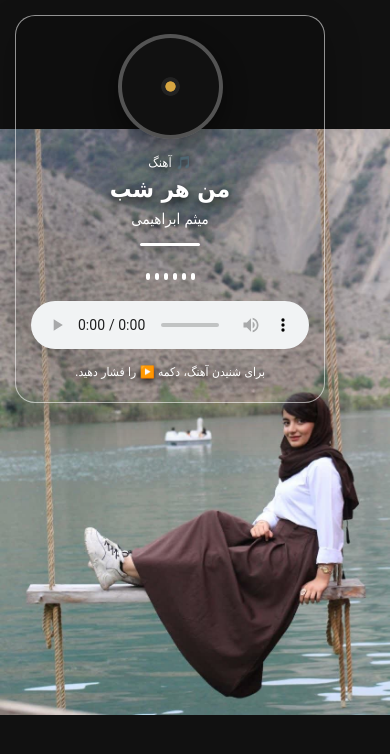
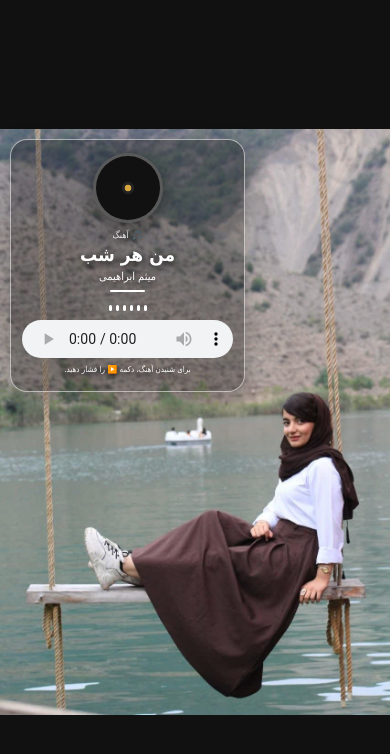
Before and after one commit to mahdifallah20/man-har-shab, a plain HTML site: page photo.html in a window 390 px wide. Drawn offline with Linux system fonts and the light colour scheme.

Commit message:
Update photo.html

```diff
--- a/photo.html
+++ b/photo.html
@@ -13,9 +13,9 @@
 
 <style>
 
-/* =========================
+/* =====================================
    تنظیمات اصلی
-========================= */
+===================================== */
 
 * {
     box-sizing: border-box;
@@ -28,15 +28,9 @@ body {
     height: 100%;
 }
 
-
 body {
 
-    width: 100%;
-    min-height: 100vh;
-
     background: #111;
-
-    color: white;
 
     font-family:
         Tahoma,
@@ -44,109 +38,114 @@ body {
         sans-serif;
 
     overflow: hidden;
+
+    display: flex;
+
+    justify-content: center;
+
+    align-items: center;
 }
 
 
-/* =========================
-   عکس اصلی
-========================= */
+/* =====================================
+   محدوده واقعی عکس
+   نسبت عکس اصلی:
+   853 × 1280
+===================================== */
+
+.photo-wrap {
+
+    position: relative;
+
+    height: min(100vh, 150.06vw);
+
+    aspect-ratio: 853 / 1280;
+
+    flex-shrink: 0;
+
+}
+
+
+/* =====================================
+   خود عکس اصلی
+
+   هیچ تغییر، فیلتر یا تاری ندارد
+===================================== */
 
 .photo {
 
-    position: fixed;
+    position: absolute;
 
-    top: 0;
-    left: 0;
+    inset: 0;
 
-    width: 100vw;
-    height: 100vh;
+    width: 100%;
 
-    /*
-       مهم:
-       عکس اصلاً بریده یا زوم نمی‌شود.
-    */
+    height: 100%;
 
     object-fit: contain;
 
-    object-position: center center;
-
-    /*
-       هیچ فیلتر یا تاری وجود ندارد.
-    */
+    object-position: center;
 
     filter: none;
 
     opacity: 1;
 
-    z-index: 1;
+    display: block;
 }
 
 
-/* =========================
-   لایه روی عکس
-   کاملاً شفاف
-========================= */
+/* =====================================
+   هیچ لایه‌ای روی عکس وجود ندارد
+===================================== */
 
 .overlay {
 
-    position: fixed;
-
-    top: 0;
-    left: 0;
-
-    width: 100%;
-    height: 100%;
-
-    background: transparent;
-
-    pointer-events: none;
-
-    z-index: 2;
+    display: none;
 }
 
 
-/* =========================
-   کادر موزیک
-========================= */
+/* =====================================
+   کادر کوچک موزیک
+
+   داخل خود عکس
+   گوشه بالا سمت چپ
+===================================== */
 
 .card {
 
-    position: fixed;
-
-    /*
-       گوشه بالا سمت چپ
-    */
-
-    top: 25px;
-    left: 25px;
+    position: absolute;
 
     z-index: 10;
 
-    width: 350px;
+    top: 18px;
 
-    max-width: calc(100vw - 50px);
+    left: 18px;
 
-    padding: 22px 20px;
+    width: 285px;
+
+    max-width: calc(100% - 36px);
+
+    padding: 17px 15px;
 
     text-align: center;
 
     /*
-       فقط کمی شفافیت برای زیبایی.
-       هیچ Blur وجود ندارد.
+       کاملاً کمی شفاف
+       بدون Blur
     */
 
     background:
-        rgba(0, 0, 0, 0.12);
+        rgba(0, 0, 0, 0.30);
 
     border:
         1px solid
         rgba(255, 255, 255, 0.55);
 
-    border-radius: 24px;
+    border-radius: 20px;
 
     /*
-       بسیار مهم:
-       تصویر پشت کادر تار نمی‌شود.
+       مهم:
+       هیچ تاری روی چهره یا عکس ایجاد نمی‌شود.
     */
 
     backdrop-filter: none;
@@ -154,22 +153,23 @@ body {
     -webkit-backdrop-filter: none;
 
     box-shadow:
-        0 12px 35px
-        rgba(0, 0, 0, 0.25);
+        0 8px 25px
+        rgba(0, 0, 0, 0.30);
 }
 
 
-/* =========================
-   دیسک موسیقی
-========================= */
+/* =====================================
+   دیسک
+===================================== */
 
 .disc {
 
-    width: 125px;
-    height: 125px;
+    width: 88px;
+
+    height: 88px;
 
     margin:
-        0 auto 16px;
+        0 auto 10px;
 
     border-radius: 50%;
 
@@ -183,21 +183,20 @@ body {
         );
 
     border:
-        4px solid
-        rgba(255,255,255,0.28);
+        3px solid
+        rgba(255,255,255,0.30);
 
     box-shadow:
-        0 8px 25px
+        0 7px 18px
         rgba(0,0,0,0.45);
 
     animation:
-        rotateDisc 9s linear infinite;
+        rotateDisc
+        9s linear infinite;
 
     animation-play-state: paused;
 }
 
-
-/* چرخش دیسک هنگام پخش */
 
 .disc.playing {
 
@@ -218,92 +217,88 @@ body {
 }
 
 
-/* =========================
-   متن بالای عنوان
-========================= */
+/* =====================================
+   متن کوچک
+===================================== */
 
 .label {
 
-    font-size: 13px;
+    font-size: 11px;
 
-    margin-bottom: 5px;
+    margin-bottom: 3px;
 
     color: white;
 
     text-shadow:
-        0 2px 7px
-        rgba(0,0,0,0.8);
+        0 2px 6px
+        rgba(0,0,0,0.9);
 }
 
 
-/* =========================
-   عنوان آهنگ
-========================= */
+/* =====================================
+   نام آهنگ
+===================================== */
 
 h1 {
 
     margin: 0;
 
-    font-size: 28px;
+    font-size: 23px;
 
     font-weight: bold;
 
     color: white;
 
     text-shadow:
-        0 3px 10px
+        0 2px 8px
+        rgba(0,0,0,0.95);
+}
+
+
+/* =====================================
+   نام خواننده
+===================================== */
+
+.artist {
+
+    margin-top: 5px;
+
+    font-size: 13px;
+
+    color: white;
+
+    text-shadow:
+        0 2px 6px
         rgba(0,0,0,0.9);
 }
 
 
-/* =========================
-   نام خواننده
-========================= */
-
-.artist {
-
-    margin-top: 7px;
-
-    font-size: 16px;
-
-    color: white;
-
-    text-shadow:
-        0 2px 8px
-        rgba(0,0,0,0.9);
-}
-
-
-/* =========================
-   خط تزئینی
-========================= */
+/* =====================================
+   خط
+===================================== */
 
 .line {
 
-    width: 60px;
+    width: 45px;
 
-    height: 3px;
+    height: 2px;
 
     margin:
-        15px auto;
+        10px auto;
 
     background: white;
 
     border-radius: 10px;
-
-    box-shadow:
-        0 2px 8px
-        rgba(0,0,0,0.6);
 }
 
 
-/* =========================
+/* =====================================
    اکولایزر
-========================= */
+===================================== */
 
 .equalizer {
 
-    height: 30px;
+    height: 22px;
 
     display: flex;
 
@@ -311,17 +306,17 @@ h1 {
 
     align-items: center;
 
-    gap: 5px;
+    gap: 4px;
 
-    margin-bottom: 10px;
+    margin-bottom: 7px;
 }
 
 
 .equalizer span {
 
-    width: 4px;
+    width: 3px;
 
-    height: 7px;
+    height: 6px;
 
     background: white;
 
@@ -345,42 +340,42 @@ h1 {
 
 
 .equalizer span:nth-child(2) {
-    animation-delay: 0.1s;
+    animation-delay: .1s;
 }
 
 .equalizer span:nth-child(3) {
-    animation-delay: 0.2s;
+    animation-delay: .2s;
 }
 
 .equalizer span:nth-child(4) {
-    animation-delay: 0.3s;
+    animation-delay: .3s;
 }
 
 .equalizer span:nth-child(5) {
-    animation-delay: 0.2s;
+    animation-delay: .2s;
 }
 
 .equalizer span:nth-child(6) {
-    animation-delay: 0.1s;
+    animation-delay: .1s;
 }
 
 
 @keyframes equalizerBars {
 
     from {
-        height: 7px;
+        height: 6px;
     }
 
     to {
-        height: 28px;
+        height: 20px;
     }
 
 }
 
 
-/* =========================
-   پلیر موسیقی
-========================= */
+/* =====================================
+   پخش کننده
+===================================== */
 
 audio {
 
@@ -388,95 +383,148 @@ audio {
 
     width: 100%;
 
-    height: 48px;
+    height: 42px;
 
     margin: 0 auto;
 }
 
 
-/* =========================
+/* =====================================
    متن پایین
-========================= */
+===================================== */
 
 .message {
 
-    margin-top: 12px;
+    margin-top: 8px;
 
-    font-size: 12px;
+    font-size: 10px;
 
-    line-height: 1.9;
+    line-height: 1.8;
 
     color: white;
 
     text-shadow:
-        0 2px 7px
-        rgba(0,0,0,0.9);
+        0 2px 6px
+        rgba(0,0,0,0.95);
 }
 
 
-/* =========================
-   نمایشگرهای کوچک
-========================= */
+/* =====================================
+   موبایل
+===================================== */
 
 @media (max-width: 600px) {
 
     .card {
 
-        top: 15px;
+        top: 10px;
 
-        left: 15px;
+        left: 10px;
 
-        width: 310px;
+        width: 235px;
 
         max-width:
-            calc(100vw - 30px);
+            calc(100% - 20px);
 
         padding:
-            18px 15px;
+            13px 11px;
 
-        border-radius: 20px;
+        border-radius: 17px;
     }
 
 
     .disc {
 
-        width: 105px;
+        width: 70px;
 
-        height: 105px;
+        height: 70px;
+
+        margin-bottom: 7px;
     }
 
 
     h1 {
 
-        font-size: 24px;
+        font-size: 19px;
     }
 
 
     .artist {
 
-        font-size: 15px;
+        font-size: 11px;
+    }
+
+
+    .label {
+
+        font-size: 9px;
+    }
+
+
+    .line {
+
+        margin: 7px auto;
+
+        width: 35px;
+    }
+
+
+    .equalizer {
+
+        height: 17px;
+
+        margin-bottom: 4px;
+    }
+
+
+    .message {
+
+        font-size: 8px;
+
+        margin-top: 5px;
+    }
+
+
+    audio {
+
+        height: 38px;
     }
 
 }
 
 
-/* =========================
-   موبایل عمودی
-========================= */
+/* =====================================
+   موبایل خیلی کوچک
+===================================== */
 
-@media
-(max-width: 600px)
-and (orientation: portrait) {
+@media (max-width: 380px) {
 
-    .photo {
+    .card {
 
-        width: 100vw;
+        width: 205px;
 
-        height: 100vh;
+        padding:
+            11px 9px;
+    }
 
-        object-fit: contain;
 
-        object-position: center center;
+    .disc {
+
+        width: 60px;
+
+        height: 60px;
+    }
+
+
+    h1 {
+
+        font-size: 17px;
+    }
+
+
+    .artist {
+
+        font-size: 10px;
     }
 
 }
@@ -489,27 +537,28 @@ and (orientation: portrait) {
 <body>
 
 
-<!-- ==================================================
-     عکس اصلی
+<!-- =====================================
+     محدوده خود عکس
+===================================== -->
 
-     نام فایل باید دقیقاً همین باشد:
-     music-page-background.jpg
-================================================== -->
+<div class="photo-wrap">
+
+
+    <!--
+        این همان عکس اصلی شماست.
+        هیچ تغییری روی آن اعمال نمی‌شود.
+    -->
 
     <img
         class="photo"
         src="music-page-background.jpg"
-    alt="تصویر پس زمینه">
+        alt="تصویر">
 
 
-<!-- لایه کاملاً شفاف -->
-
-<div class="overlay"></div>
-
-
-<!-- ==================================================
-     کادر موزیک
-================================================== -->
+    <!-- =================================
+         کادر آهنگ
+         داخل خود عکس
+    ================================== -->
 
     <div class="card">
 
@@ -540,7 +589,7 @@ and (orientation: portrait) {
         </h1>
 
 
-    <!-- نام خواننده -->
+        <!-- خواننده -->
 
         <div class="artist">
 
@@ -549,7 +598,7 @@ and (orientation: portrait) {
         </div>
 
 
-    <!-- خط تزئینی -->
+        <!-- خط -->
 
         <div class="line"></div>
 
@@ -570,9 +619,7 @@ and (orientation: portrait) {
         </div>
 
 
-    <!-- ==================================================
-         پخش کننده آهنگ
-    ================================================== -->
+        <!-- پخش کننده -->
 
         <audio
             id="player"
@@ -587,7 +634,7 @@ and (orientation: portrait) {
         </audio>
 
 
-    <!-- متن پایین -->
+        <!-- توضیح -->
 
         <div class="message">
 
@@ -599,27 +646,24 @@ and (orientation: portrait) {
 
     </div>
 
+</div>
 
-<!-- ==================================================
+
+<!-- =====================================
      کنترل انیمیشن‌ها
-================================================== -->
+===================================== -->
 
 <script>
-
 
 const player =
     document.getElementById("player");
 
-
 const disc =
     document.getElementById("disc");
-
 
 const equalizer =
     document.getElementById("equalizer");
 
-
-/* هنگام شروع آهنگ */
 
 player.addEventListener(
     "play",
@@ -633,8 +677,6 @@ player.addEventListener(
 );
 
 
-/* هنگام توقف آهنگ */
-
 player.addEventListener(
     "pause",
     function() {
@@ -647,8 +689,6 @@ player.addEventListener(
 );
 
 
-/* هنگام پایان آهنگ */
-
 player.addEventListener(
     "ended",
     function() {
@@ -660,7 +700,6 @@ player.addEventListener(
     }
 );
 
-
 </script>
 
 
```
Lines whose indentation alone changed are shown as unchanged.
